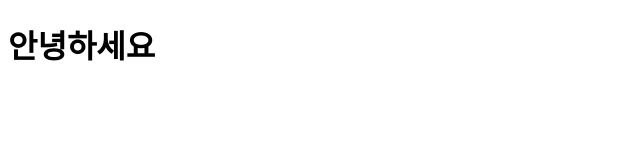
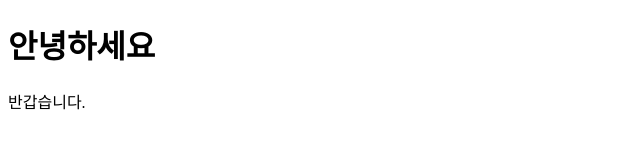
Before and after one commit to demiso5/blog3, a plain HTML site: page index.html in a window 1280 px wide. Shown: the whole page, without its empty margins (0-640 px from the left). Drawn offline with Linux system fonts and the light colour scheme.

Commit message:
index.html edit1

```diff
--- a/index.html
+++ b/index.html
@@ -8,6 +8,6 @@
 <body>
 
     <h1>안녕하세요</h1>
-
+    <p>반갑습니다.</p>
 </body>
 </html>
```
